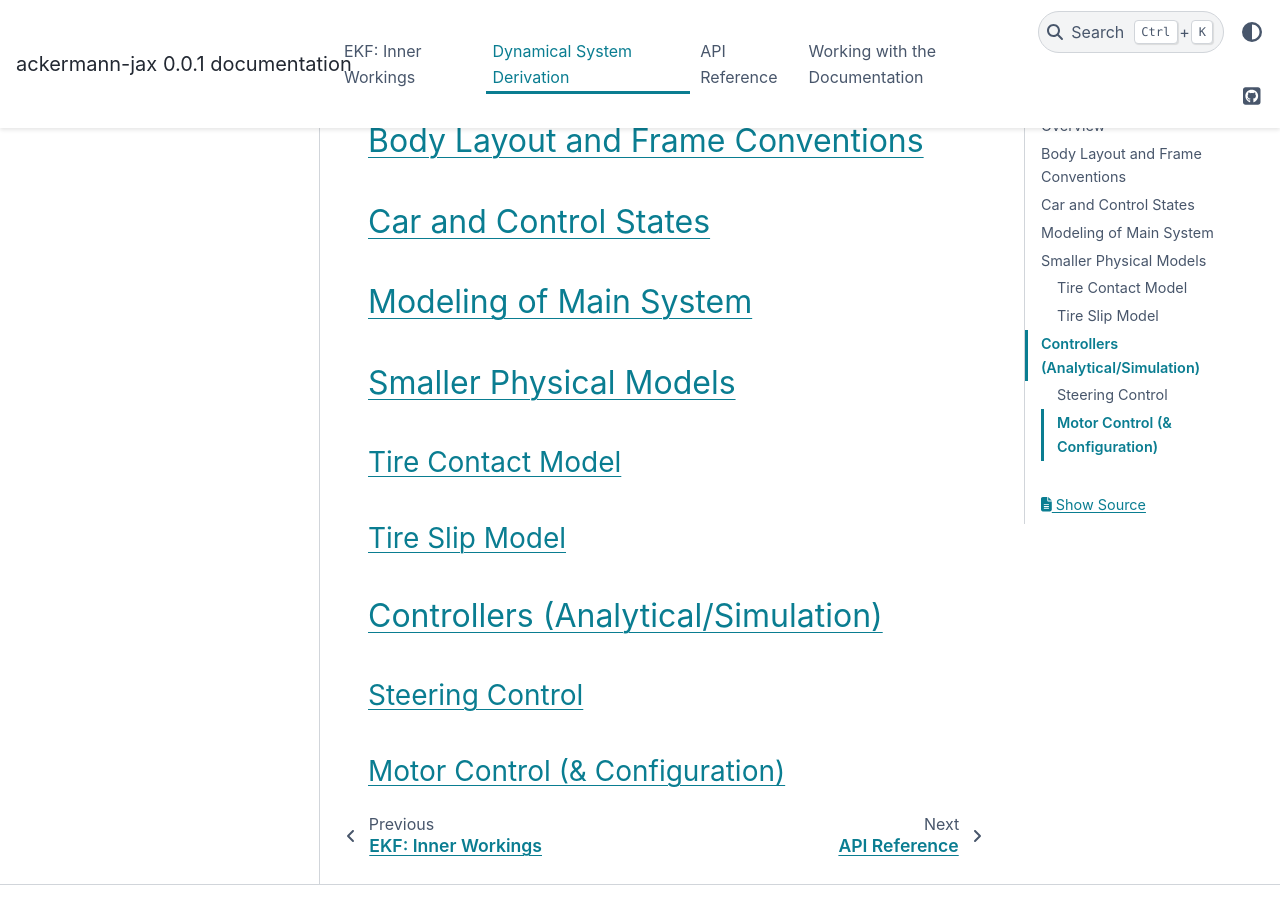
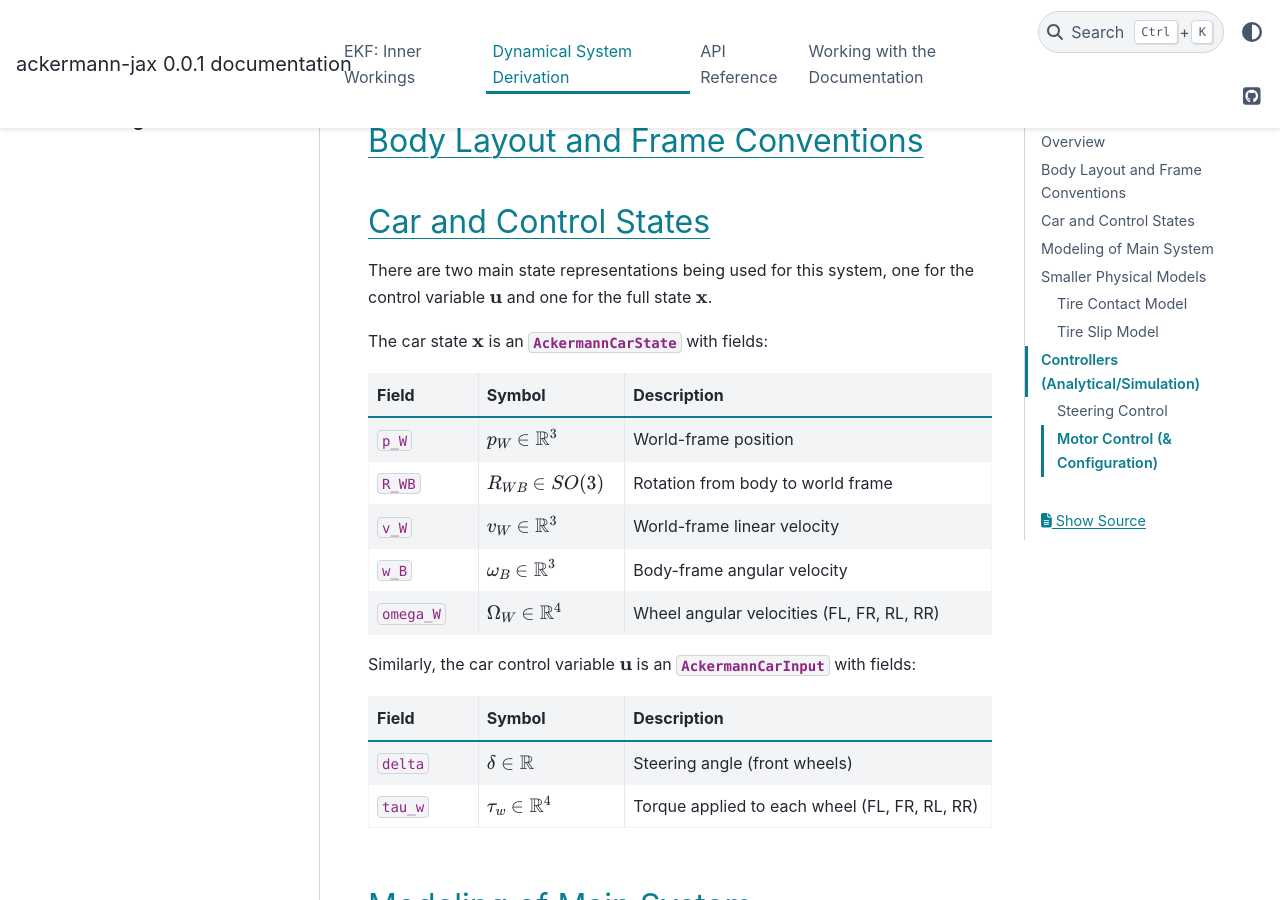
Before and after one commit to cornellev/ackermann-jax, a Sphinx documentation site: the page built from docs/physics_theory.rst, in a window 1280 px wide and 900 px high, scrolled down 748 px. Built offline with Sphinx 7.4.7 and the PyData theme 0.15.4, drawn with Linux system fonts in a browser that asks for light colours.

Commit message:
started adding physics docs

```diff
--- a/docs/physics_theory.rst
+++ b/docs/physics_theory.rst
@@ -18,11 +18,59 @@ Body Layout and Frame Conventions
 Car and Control States
 ----------------------
 
+There are two main state representations being used for this system,
+one for the control variable :math:`\mathbf{u}` and one for the full state :math:`\mathbf{x}`.
+
+The car state :math:`\mathbf{x}` is an
+:class:`~ackermann_jax.car.AckermannCarState` with fields:
+
+.. list-table::
+   :header-rows: 1
+   :widths: 15 20 50
+
+   * - Field
+     - Symbol
+     - Description
+   * - ``p_W``
+     - :math:`p_W \in \mathbb{R}^3`
+     - World-frame position
+   * - ``R_WB``
+     - :math:`R_{WB} \in SO(3)`
+     - Rotation from body to world frame
+   * - ``v_W``
+     - :math:`v_W \in \mathbb{R}^3`
+     - World-frame linear velocity
+   * - ``w_B``
+     - :math:`\omega_B \in \mathbb{R}^3`
+     - Body-frame angular velocity
+   * - ``omega_W``
+     - :math:`\Omega_W \in \mathbb{R}^4`
+     - Wheel angular velocities (FL, FR, RL, RR)
+
+
+Similarly, the car control variable :math:`\mathbf{u}` is an
+:class:`~ackermann_jax.car.AckermannCarInput` with fields:
+
+.. list-table::
+  :header-rows: 1
+  :widths: 15 20 50
+
+  * - Field
+    - Symbol
+    - Description
+  * - ``delta``
+    - :math:`\delta \in \mathbb{R}`
+    - Steering angle (front wheels)
+  * - ``tau_w``
+    - :math:`\tau_w \in \mathbb{R}^4`
+    - Torque applied to each wheel (FL, FR, RL, RR)
+
+
 Modeling of Main System
 -----------------------
 
 Smaller Physical Models
---------------------
+-----------------------
 
 Tire Contact Model
 ~~~~~~~~~~~~~~~~~~
@@ -31,10 +79,10 @@ Tire Slip Model
 ~~~~~~~~~~~~~~~
 
 Controllers (Analytical/Simulation)
------------
+-----------------------------------
 
 Steering Control
 ~~~~~~~~~~~~~~~~
 
 Motor Control (& Configuration)
-~~~~~~~~~~~~~
+~~~~~~~~~~~~~~~~~~~~~~~~~~~~~~~
```
